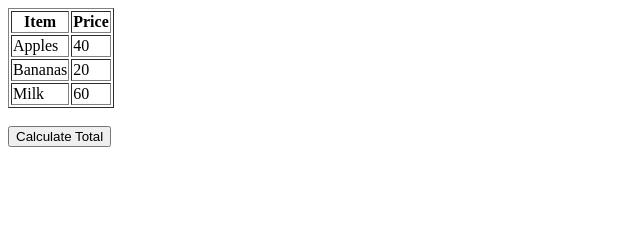
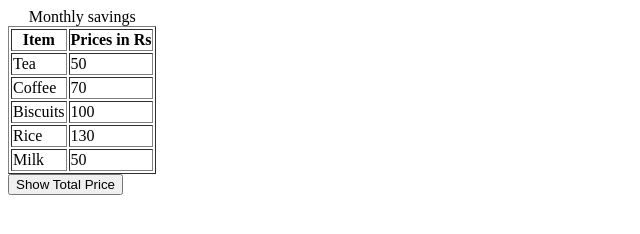
Before and after one commit to acciojob/grofers-checkout-chaurasiavipin, a website: page main.html in a window 1280 px wide. Shown: the whole page, without its empty margins (0-640 px from the left). Drawn offline with Linux system fonts and the light colour scheme.

Commit message:
created a submission

```diff
--- a/main.html
+++ b/main.html
@@ -1,22 +1,34 @@
+<body>
   <table id="groceryTable" border="1">
+    <caption>Monthly savings</caption>
     <tr>
       <th>Item</th>
-    <th>Price</th>
+      <th>Prices in Rs</th>
     </tr>
     <tr>
-    <td class="item">Apples</td>
-    <td class="prices">40</td>
+      <td class="item">Tea</td>
+      <td class="prices">50</td>
     </tr>
     <tr>
-    <td class="item">Bananas</td>
-    <td class="prices">20</td>
+      <td class="item">Coffee</td>
+      <td class="prices">70</td>
+    </tr>
+    <tr>
+      <td class="item">Biscuits</td>
+      <td class="prices">100</td>
+    </tr>
+    <tr>
+      <td class="item">Rice</td>
+      <td class="prices">130</td>
     </tr>
     <tr>
       <td class="item">Milk</td>
-    <td class="prices">60</td>
+      <td class="prices">50</td>
     </tr>
   </table>
 
-<br>
+  <!-- Add this button below the table -->
+  <button onclick="calculateTotal()">Show Total Price</button>
 
-<button onclick="calculateTotal()">Calculate Total</button>
+  <script type="text/javascript" src="script.js"></script>
+</body>
```
Lines whose indentation alone changed are shown as unchanged.
